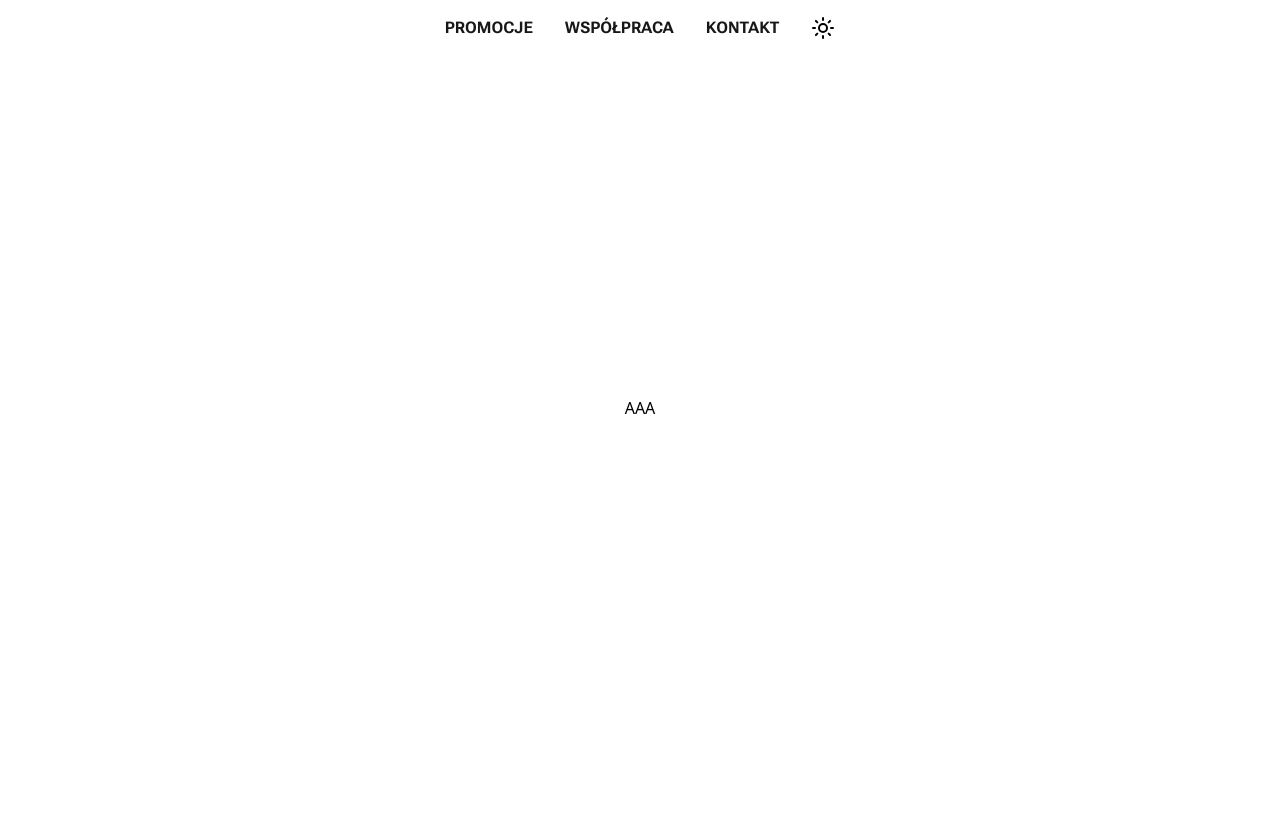
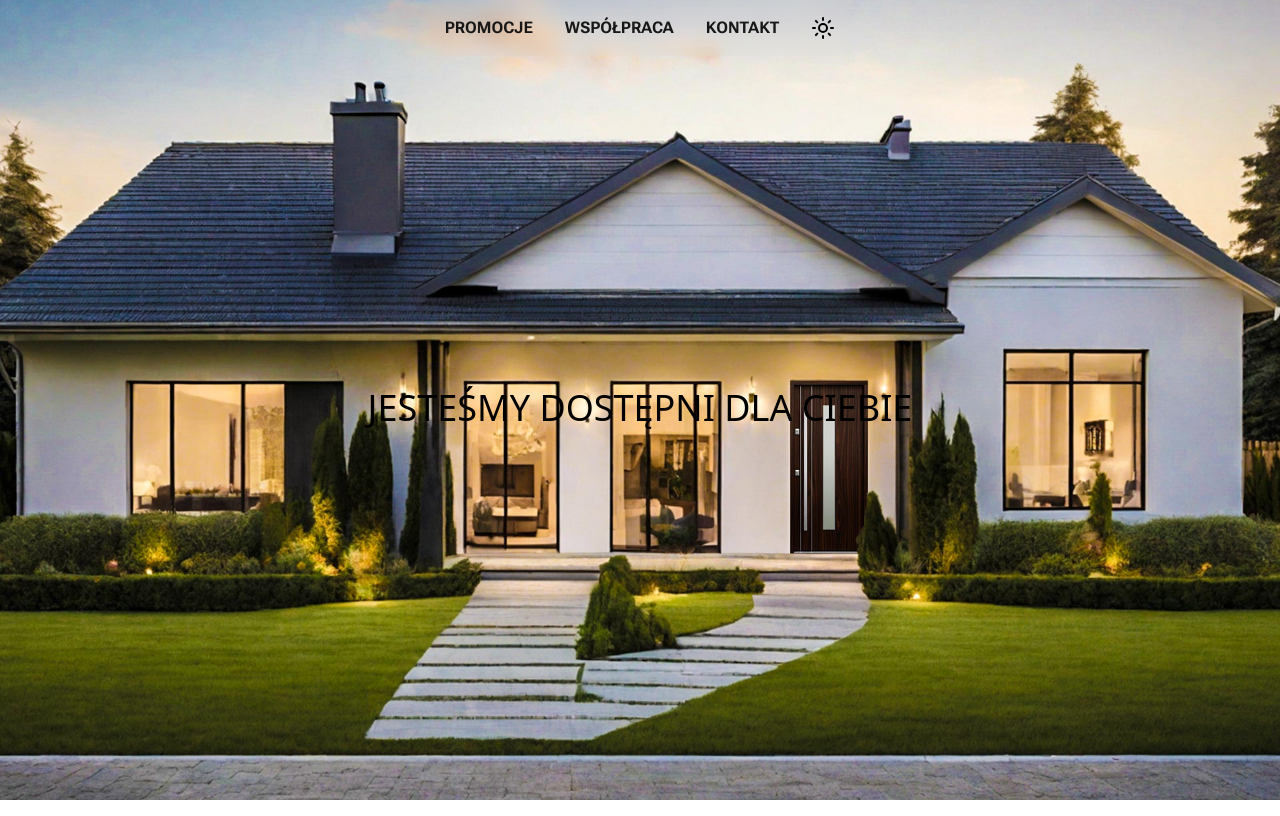
Before and after one commit to SzumielDev/technet-gerda-2024, a Next.js app: page / in a window 1280 px wide. Built offline with nearby package versions, Linux system fonts and the light colour scheme.

Commit message:
style: set background image and header text

```diff
--- a/src/app/components/Header.tsx
+++ b/src/app/components/Header.tsx
@@ -1,9 +1,20 @@
 import { Flex } from "@/app/components/layout/Flex";
+import header from "@/app/assets/header.jpg";
+import Image from "next/image";
 
 export const Header = () => {
     return (
-        <Flex className="h-screen flex items-center justify-center">
-            AAA
+        <Flex className={`h-screen flex items-center justify-center`}>
+            <div className="-z-10">
+                <Image
+                    src={header}
+                    layout="fill"
+                    objectFit="cover"
+                    quality={100}
+                    alt="header image"
+                />
+            </div>
+            <h1 className="text-4xl">JESTEŚMY DOSTĘPNI DLA CIEBIE</h1>
         </Flex>
     )
 }
```
Also changed, not shown: src/app/assets/header.jpg (added).
